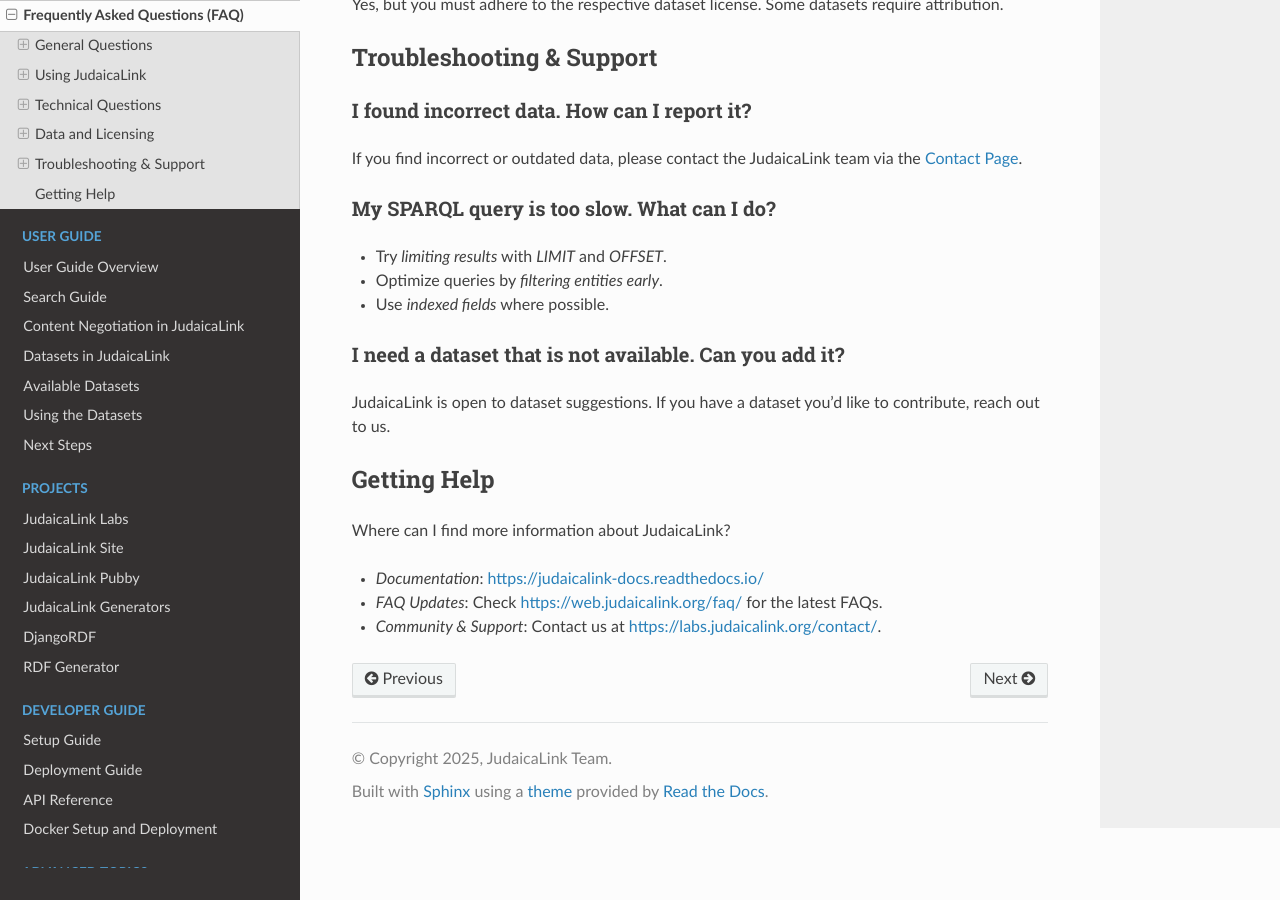
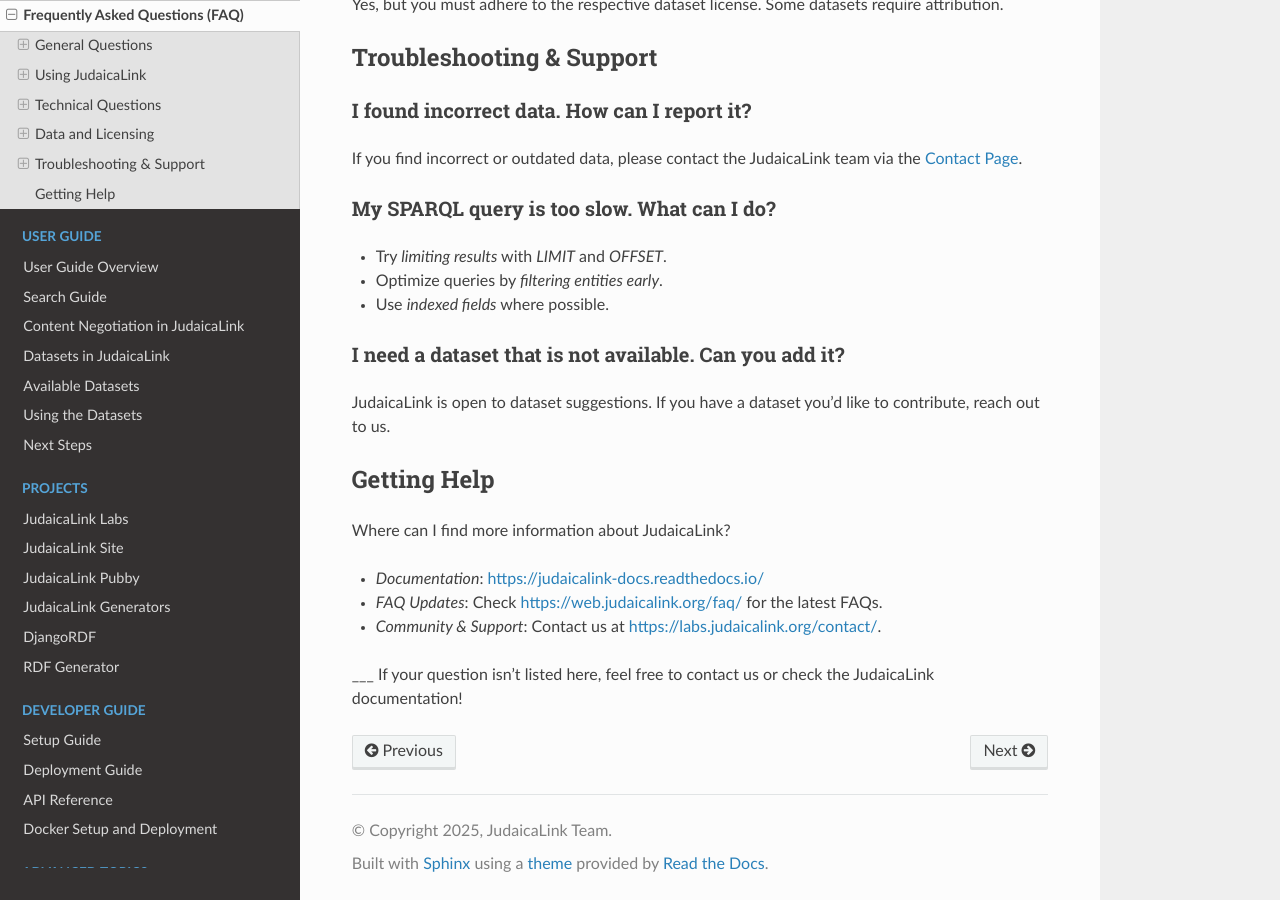
Before and after one commit to bsesic/judaicalink-docs, a Sphinx documentation site: the page built from docs/faq.rst, in a window 1280 px wide and 900 px high, scrolled down 2531 px. Built offline with Sphinx 7.4.7 and the Read the Docs theme 3.1.0, drawn with Linux system fonts in a browser that asks for light colours; pages that are not in the unit, such as notebooks, are missing from menus.

Commit message:
faqs.rst updated

```diff
--- a/docs/faq.rst
+++ b/docs/faq.rst
@@ -123,5 +123,5 @@
 - *FAQ Updates*: Check `https://web.judaicalink.org/faq/ <https://web.judaicalink.org/faq/>`_ for the latest FAQs.
 - *Community & Support*: Contact us at `https://labs.judaicalink.org/contact/ <https://labs.judaicalink.org/contact/>`_.
 
-________________________________________________________
+___
 If your question isn't listed here, feel free to contact us or check the JudaicaLink documentation!
```
